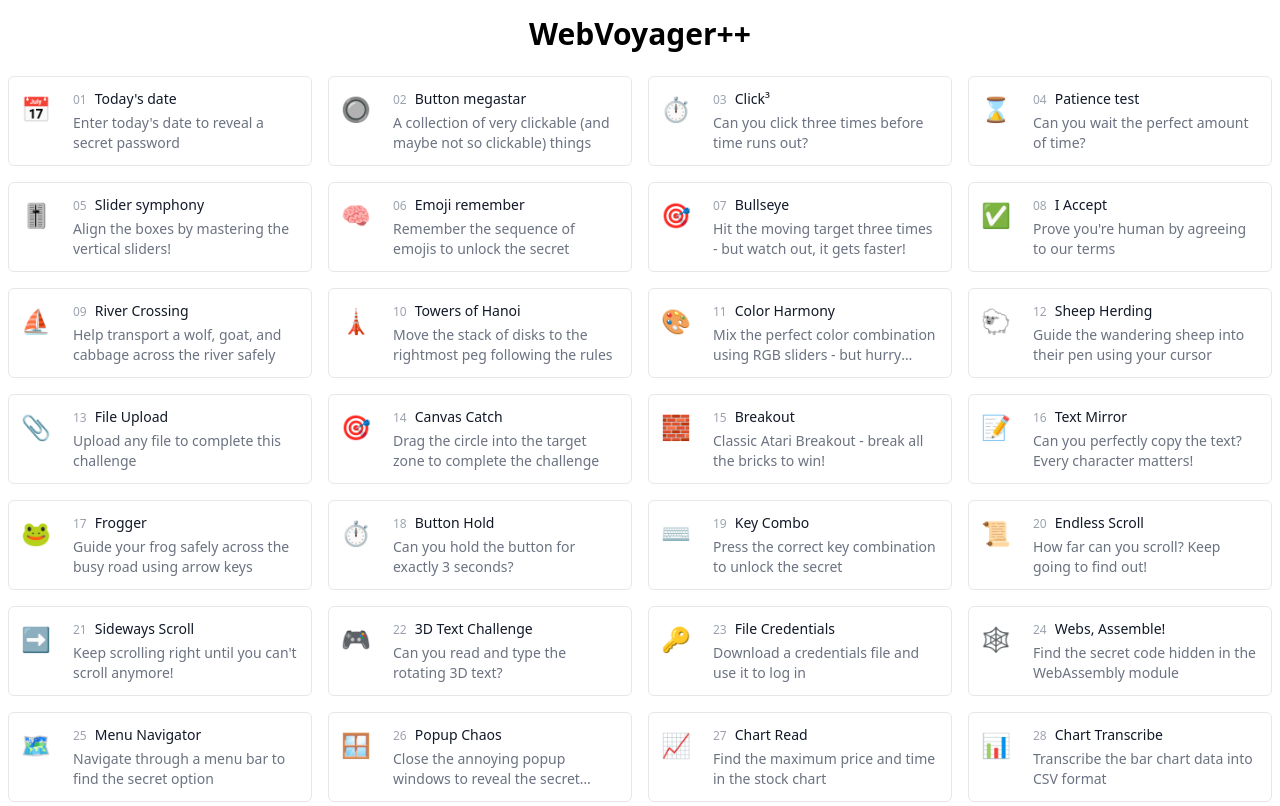
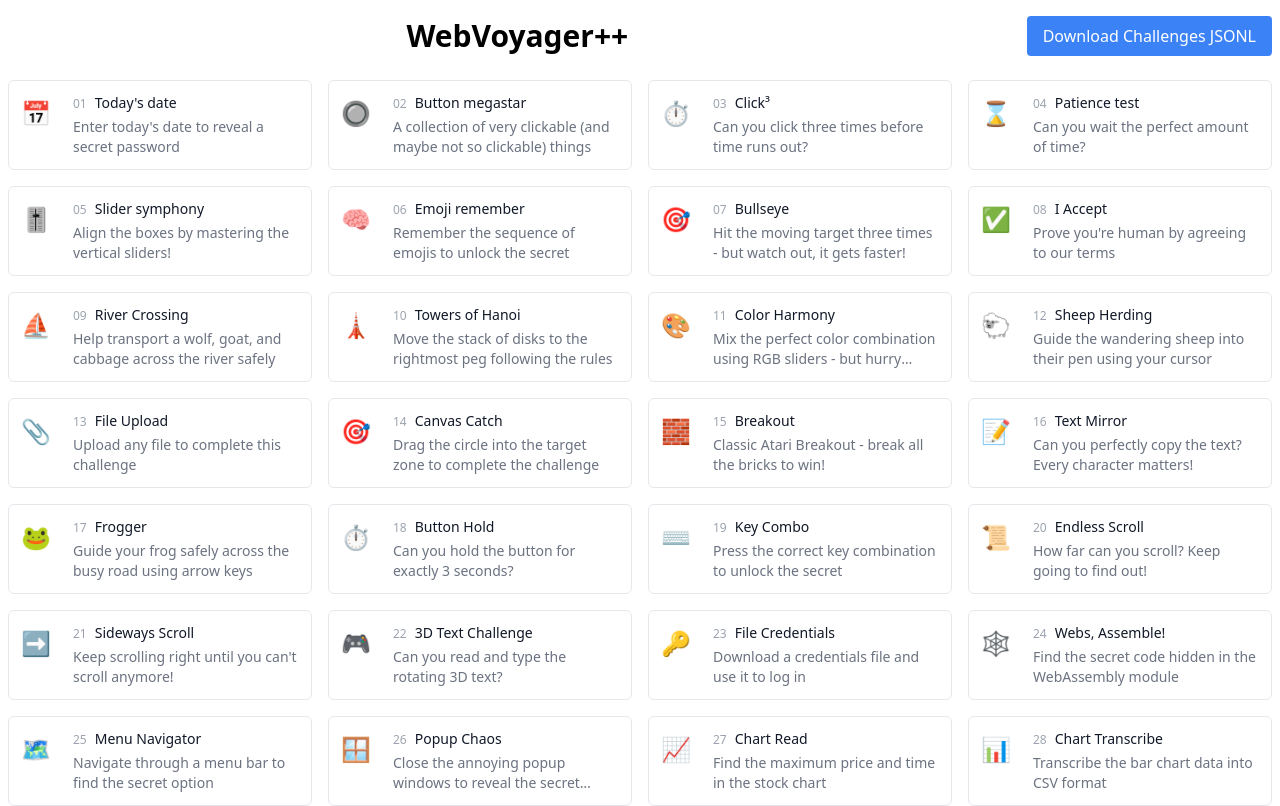
Before and after one commit to mattmazzola/webgames, a React (Vite) app in the folder webvoyagerplusplusfe/: page / in a window 1280 px wide. Shown: the top 806 px of the page. Built offline with nearby package versions, Linux system fonts and the light colour scheme; sample sign-in values are in the browser's storage.

Commit message:
Add a "Download JSONL button"

```diff
--- a/webvoyagerplusplusfe/src/pages/Home.tsx
+++ b/webvoyagerplusplusfe/src/pages/Home.tsx
@@ -4,9 +4,43 @@ import { routes } from "../router/routes";
 export default function Home() {
   const visibleRoutes = routes.filter((route) => !route.hidden);
 
+  const downloadChallengesJSONL = () => {
+    const jsonl = visibleRoutes
+      .map((route) =>
+        JSON.stringify({
+          id: route.path,
+          title: route.title,
+          description: route.description,
+          path: route.path,
+          password: route.password,
+        })
+      )
+      .join("\n");
+
+    const blob = new Blob([jsonl], { type: "application/x-jsonlines" });
+    const url = URL.createObjectURL(blob);
+    const a = document.createElement("a");
+    a.href = url;
+    a.download = "challenges.jsonl";
+    document.body.appendChild(a);
+    a.click();
+    document.body.removeChild(a);
+    URL.revokeObjectURL(url);
+  };
+
   return (
     <div className="container mx-auto px-2 py-4">
-      <h1 className="text-3xl font-bold mb-6 text-center">WebVoyager++</h1>
+      <div className="flex justify-between items-center mb-6">
+        <h1 className="text-3xl font-bold text-center flex-grow">
+          WebVoyager++
+        </h1>
+        <button
+          onClick={downloadChallengesJSONL}
+          className="px-4 py-2 bg-blue-500 text-white rounded hover:bg-blue-600 transition-colors duration-200"
+        >
+          Download Challenges JSONL
+        </button>
+      </div>
       <div className="grid grid-cols-1 sm:grid-cols-2 lg:grid-cols-3 xl:grid-cols-4 gap-4">
         {visibleRoutes.map((route, index) => (
           <Link
```
Also changed, not shown: webvoyagerplusplusfe/src/router/routes.ts (+58 -58 lines).
